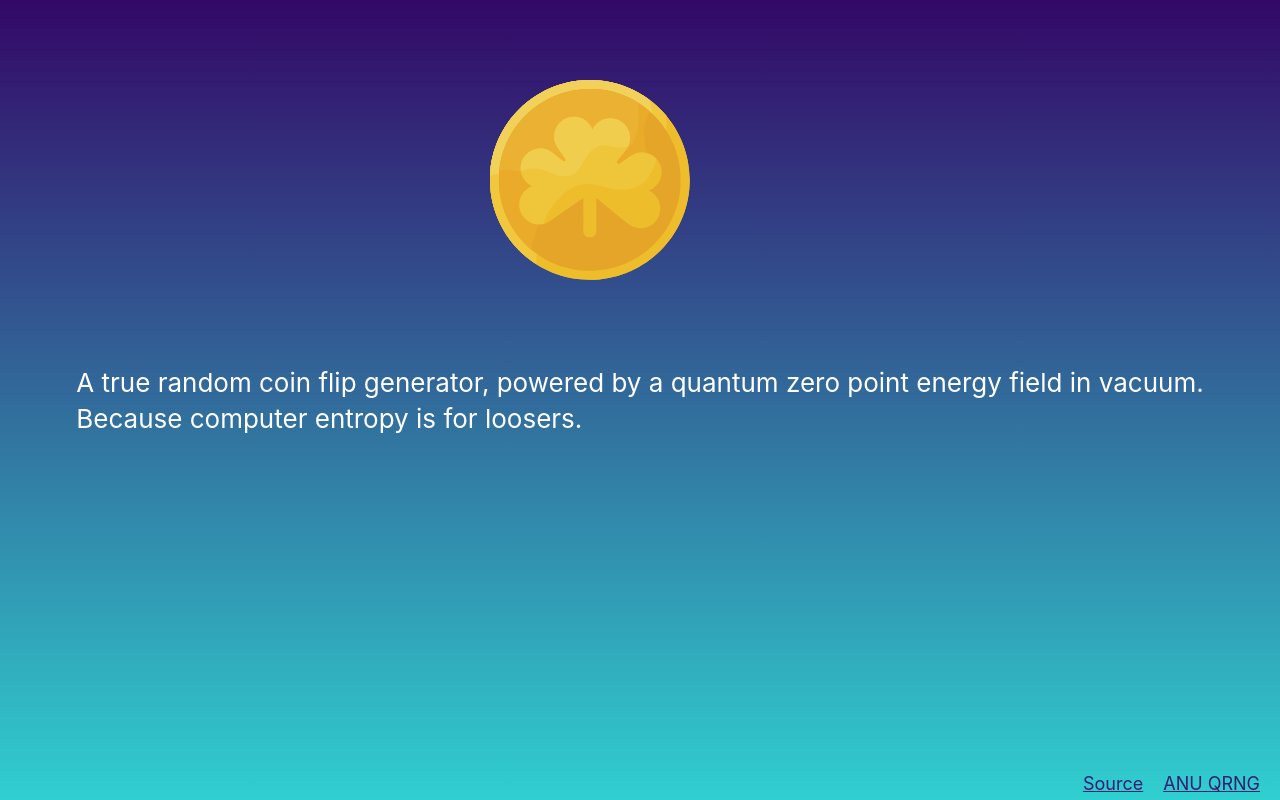
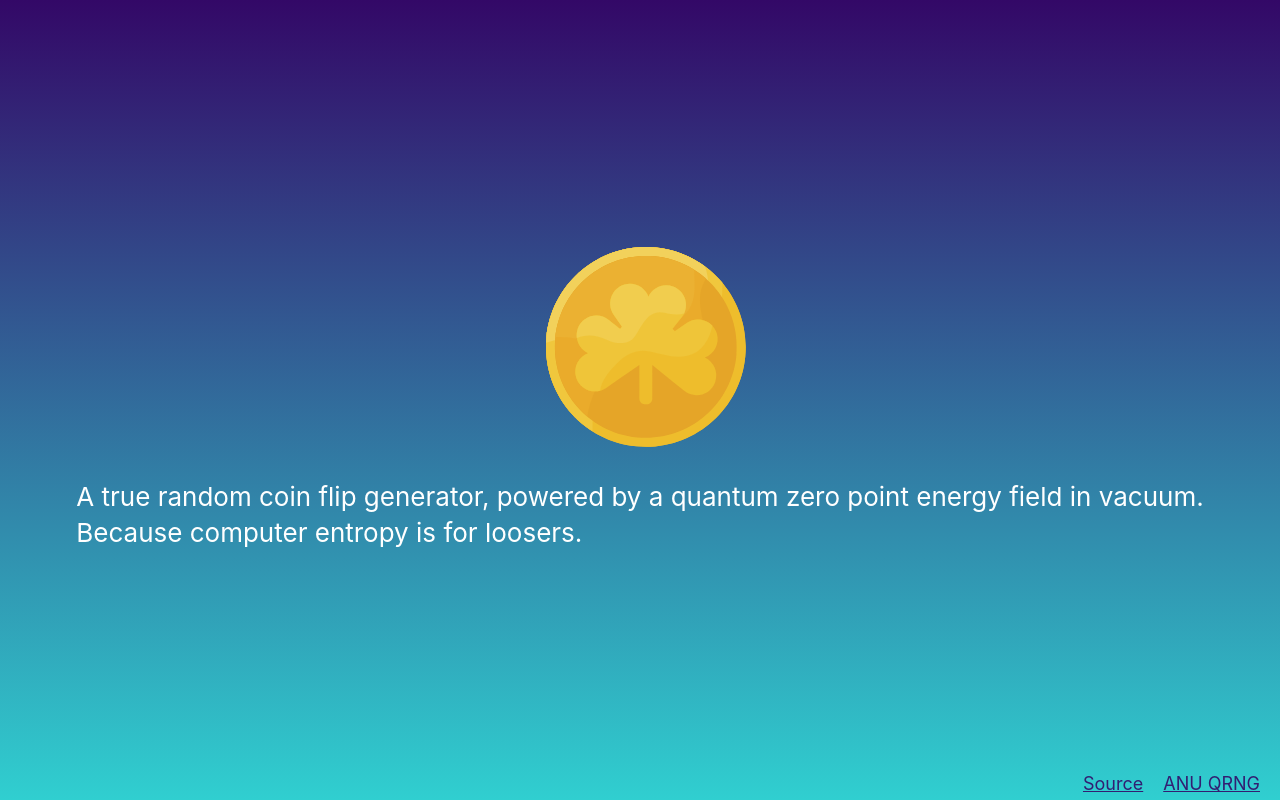
Before and after one commit to igor-couto/zero-point-energy-field-random-coin-flip, a React (Create React App) app: page / in a window 1280 px wide. Built offline with nearby package versions, Linux system fonts and the light colour scheme.

Commit message:
center coin

```diff
--- a/src/components/Coin/style.css
+++ b/src/components/Coin/style.css
@@ -1,23 +1,28 @@
 #coin {
-    position: absolute;
-    top: 10%;
-    width: 100px;
-    height: 100px;
+    text-align: center;
+    position: relative;
+    width: 188.6px;
+    height: 188.6px;
     cursor: pointer;
     transition: transform 1s ease-in;
     transform-style: preserve-3d;
+    margin-bottom: 40px;
+}
+
+#coin ::selection {
+    color: none;
+    background: none;
 }
 
 #coin img {
     height: 25vmin;
     pointer-events: none;
     position: absolute;
-    margin-left: -100%;
+    margin-left: -50%;
 }
 
 .heads {
     animation: flip-heads infinite 0.6s linear forwards;
-    z-index: 100;
 }
 
 @keyframes flip-heads {
```
